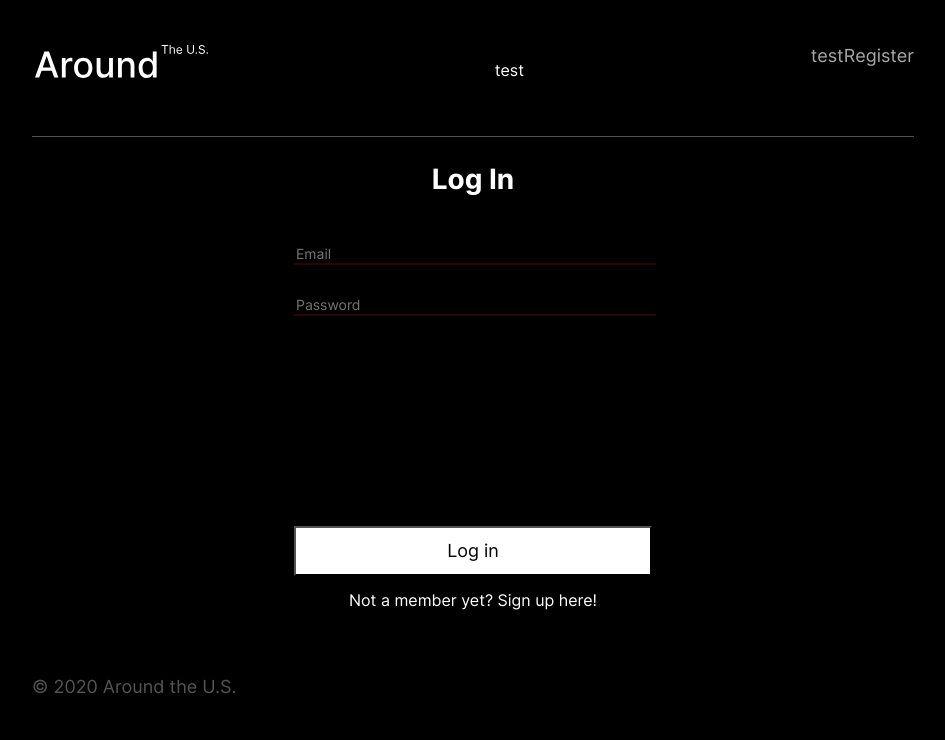
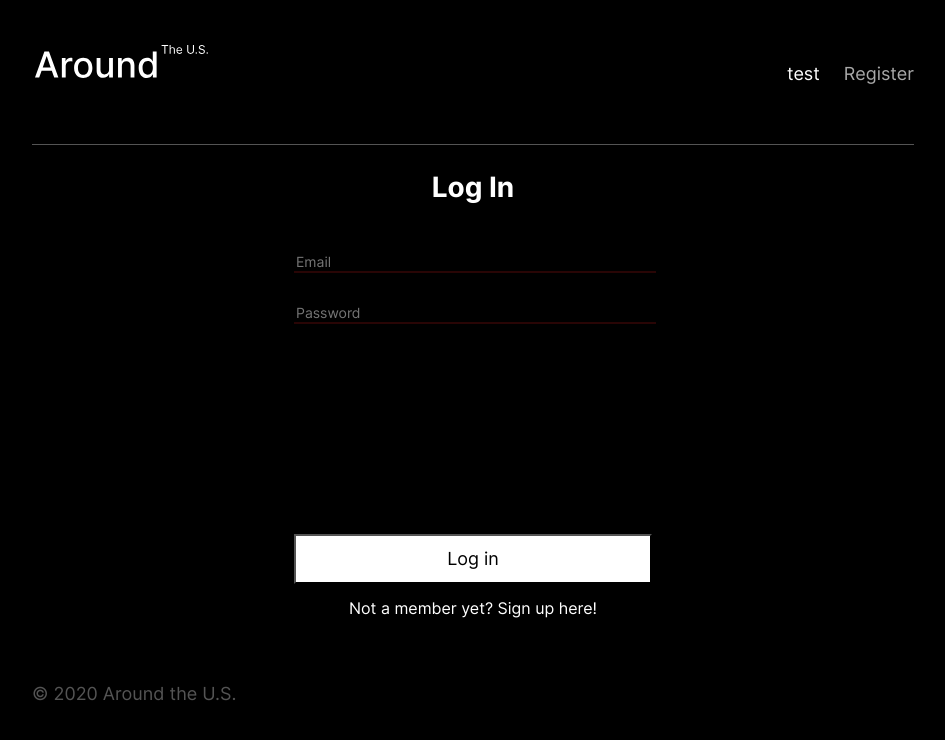
Before and after one commit to Reaolin/react-around-auth, a React (Create React App) app in the folder Front-end/: page /signin in a window 1280 px wide. Shown: the top 740 px of the page, without its empty margins (167-1112 px from the left). Built offline with nearby package versions, Linux system fonts and the light colour scheme; no server answers.

Commit message:
p14 1st commit

```diff
--- a/Front-end/src/blocks/header/__email/header__email.css
+++ b/Front-end/src/blocks/header/__email/header__email.css
@@ -1,5 +1,6 @@
 .header__email{
-
-color: white;
-
+    font-size: 18px;
+    line-height: 22px;
+    text-align: right;
+    color: #FFFFFF;
 }
--- a/Front-end/src/blocks/header/__link/header__link.css
+++ b/Front-end/src/blocks/header/__link/header__link.css
@@ -4,4 +4,5 @@
 	line-height: 22px;
 	text-align: right;
 	color: #a9a9a9;
+    margin: 18px auto;
 }
--- /dev/null
+++ b/Front-end/src/blocks/header/__nav/header__nav.css
@@ -0,0 +1,5 @@
+.header__nav {
+	display: grid;
+	grid-template-columns: 1fr auto;
+	grid-gap: 24px;
+}
--- a/Front-end/src/blocks/header/header.css
+++ b/Front-end/src/blocks/header/header.css
@@ -1,5 +1,6 @@
 @import url("./__email/header__email.css");
 @import url("./__link/header__link.css");
+@import url("./__nav/header__nav.css");
 
 .header {
 	max-width: 882px;
--- a/Front-end/src/components/App.js
+++ b/Front-end/src/components/App.js
@@ -191,7 +191,8 @@ function App() {
 					if (res.err) {
 						console.log(res.err);
 					}
-					setEmail(res.data.email);
+					const usersEmail = res.data.email;
+					setEmail(usersEmail);
 					setIsLoggedIn(true);
 					setIsSuccessful(true);
 					history.push("/");
--- a/Front-end/src/components/Header.js
+++ b/Front-end/src/components/Header.js
@@ -6,8 +6,10 @@ function Header(props) {
 	return (
 		<header className="header">
 			<img src={Logo} className="logo" alt="Around US Logo" />
+			<div className="header__nav">
 			<p className="header__email">{props.userEmail}</p>
-			<Link className="header__link" to={props.link} ><span onClick={props.onClick}>{props.userEmail}{props.text}</span></Link>
+			<Link className="header__link" to={props.link} onClick={props.onClick}>{props.text}</Link>
+			</div>
 		</header>
 	);
 }
--- a/Front-end/src/components/Main.js
+++ b/Front-end/src/components/Main.js
@@ -3,7 +3,7 @@ import Card from "./Card";
 import { UserContext } from "../contexts/CurrentUserContext";
 import Header from "./Header";
 
-function Main(props) {
+function Main(props, {userEmail}) {
 	const currentUser = React.useContext(UserContext);
 
 
@@ -14,7 +14,7 @@ function Main(props) {
 
 	return (
 		<>
-		          <Header link={'/signin'} text={"Log out"} onClick={props.handleSignOut}>{props.userEmail}</Header>
+		          <Header link={'/signin'} text={"Log out"} onClick={props.handleSignOut} userEmail={props.userEmail} />
 
 		<main className="main">
 			<section className="profile">
```
Also changed, not shown: 1 other file (tests, documents, lock files or other folders).
